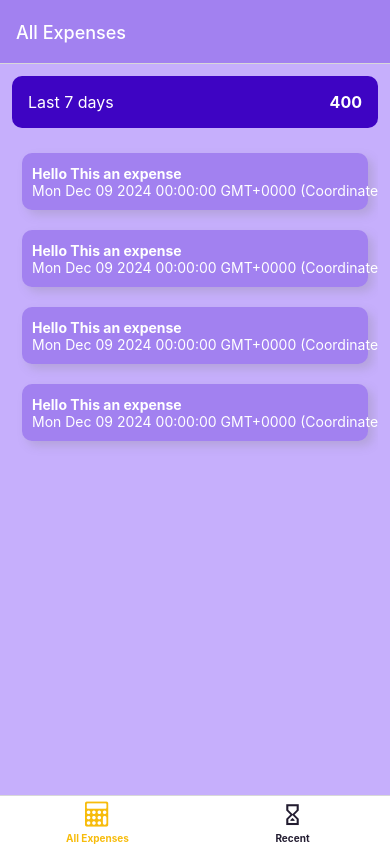
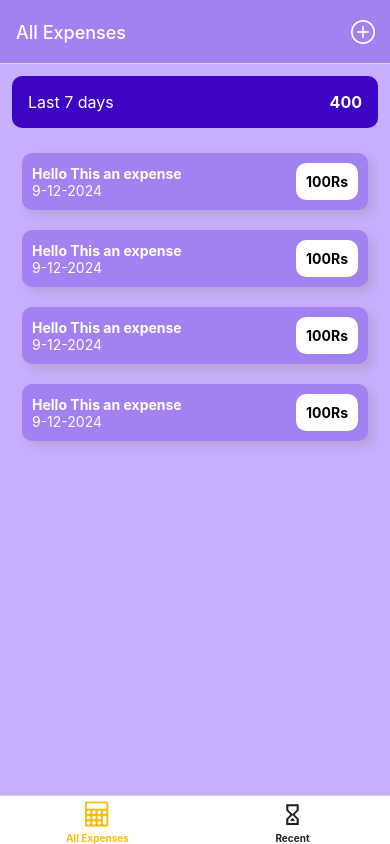
Before and after one commit to Chetainya/Expense-Tracker, a React Native app: screen /AllExpenses in a window 390 px wide. Built offline with nearby package versions, Linux system fonts and the light colour scheme.

Commit message:
formatting the dates and creating a custom iconButton component

```diff
--- a/App.js
+++ b/App.js
@@ -9,6 +9,7 @@ import ManageExpense from './Screens/ManageExpense';
 import { GlobalStyles } from './Constants/Style';
 import { MaterialCommunityIcons } from '@expo/vector-icons';
 import { FontAwesome } from '@expo/vector-icons';
+import IconButton from './UI/IconButton';
 
 const BottomTab = createBottomTabNavigator();
 
@@ -33,7 +34,7 @@ function ExpensesOverview(){
     tabBarInactiveTintColor : GlobalStyles.colors.gray700,
     tabBarActiveTintColor : GlobalStyles.colors.accent500,
     // tabBarInactiveBackgroundColor : GlobalStyles.colors.primary50,
-
+    headerRight : ({tintColor}) => <IconButton name="pluscircleo" size={24} color={tintColor} onPress={() => {}} />
 
   }}
   >
--- a/Components/ExpenseItem.js
+++ b/Components/ExpenseItem.js
@@ -1,17 +1,22 @@
-import { StyleSheet, Text, View } from "react-native"
+import { Pressable, StyleSheet, Text, View } from "react-native"
 import { GlobalStyles } from "../Constants/Style"
+import { dateFormatter } from "../utils/date"
 
 function ExpenseItem({description , amount , date}){
-    return <View style={styles.container}>
+    return (
+    <Pressable style={({pressed}) => pressed && styles.pressed}>
+    <View style={styles.container}>
         <View>
         <Text style={styles.description}>{description}</Text>
-        <Text style={styles.date}>{`${date}`}</Text>
+        <Text style={styles.date}>{dateFormatter(date)}</Text>
 
         </View>
         <View style={styles.amountContainer}>
             <Text style={styles.amount}>{amount}Rs</Text>
         </View>
     </View>
+    </Pressable>
+    )
 }
 export default ExpenseItem
 
@@ -47,5 +52,8 @@ const styles = StyleSheet.create({
     amountContainer : {
         backgroundColor : 'white',
         borderRadius : 10
+    },
+    pressed : {
+        opacity : 0.50
     }
 })
--- /dev/null
+++ b/UI/IconButton.js
@@ -0,0 +1,20 @@
+import { Pressable, StyleSheet, View } from "react-native"
+import { AntDesign } from '@expo/vector-icons';
+function IconButton({name , size , color , onPress}){
+    return <Pressable onPress={onPress} style={({pressed}) => pressed && styles.pressed }>
+        <View style={styles.IconContainer}>
+        <AntDesign name={name} size={size} color={color} />
+        </View>
+    </Pressable>
+}
+
+export default IconButton
+
+const styles = StyleSheet.create({
+    pressed : {
+        opacity : 0.50
+    },
+    IconContainer : {
+        marginHorizontal : 15
+    }
+})
--- /dev/null
+++ b/utils/date.js
@@ -0,0 +1,3 @@
+export function dateFormatter(date){
+    return `${date.getDate()}-${date.getMonth()+1}-${date.getFullYear()}`
+}
```
